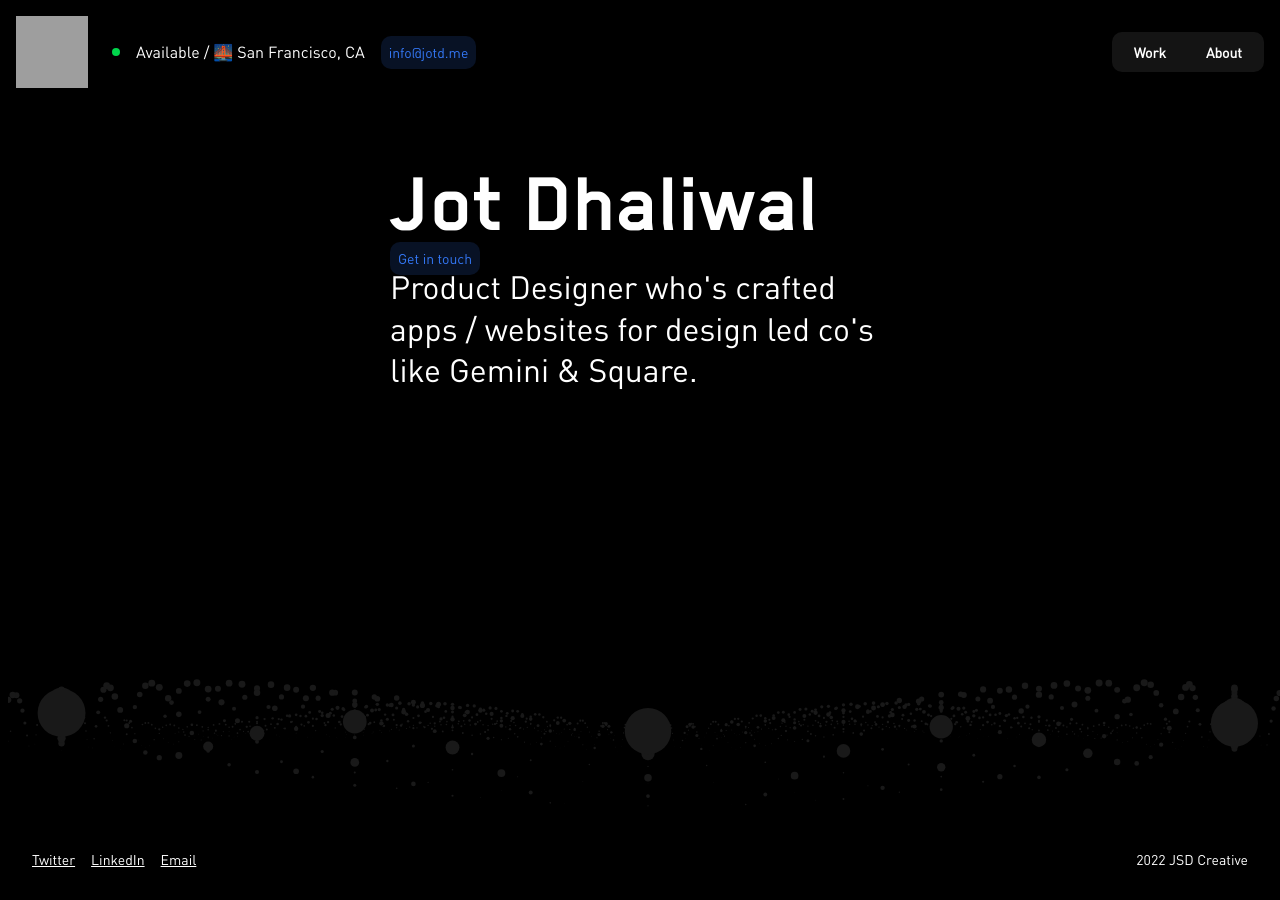
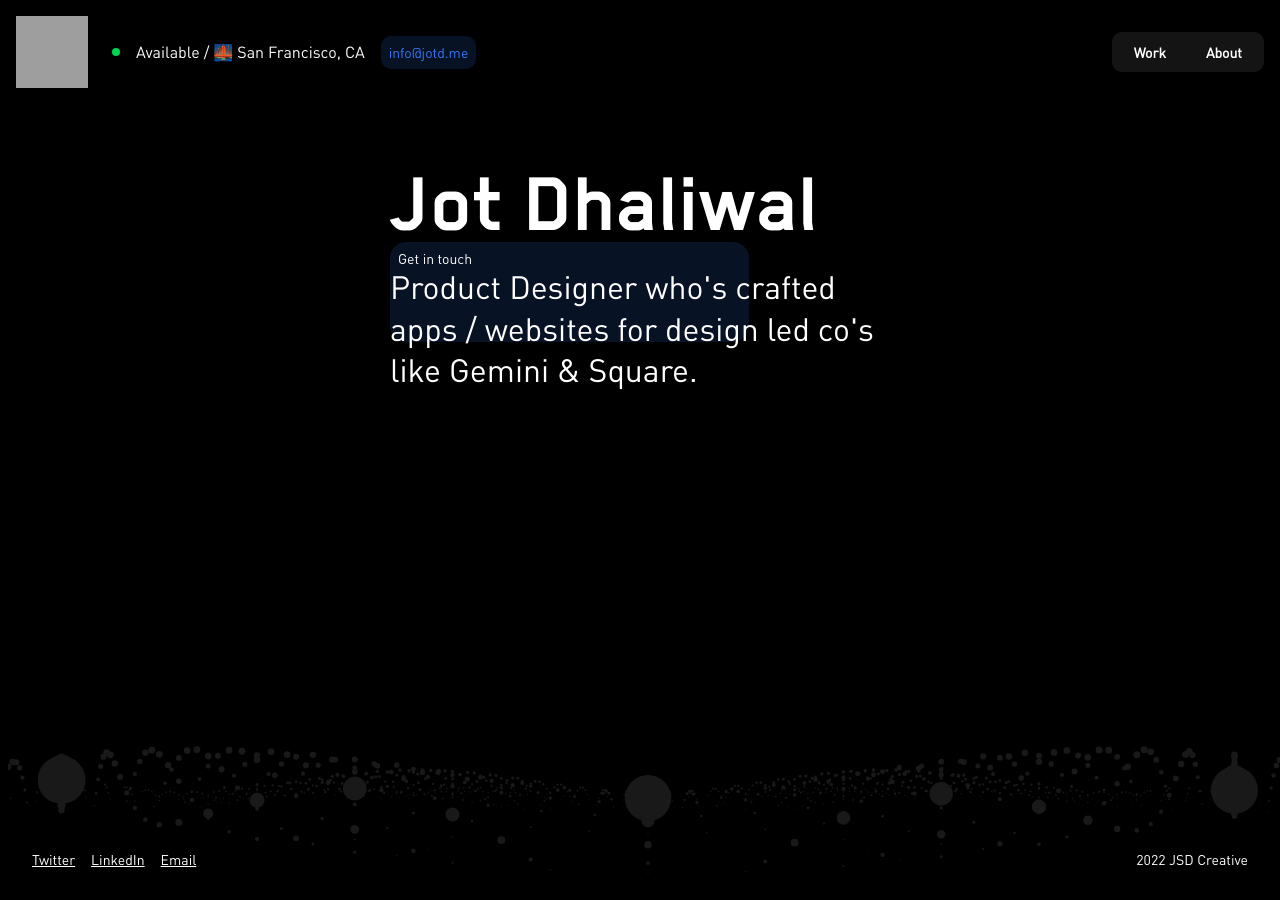
Before and after one commit to jotd/jotd-portfolio, a Jekyll site: the page index.html, which Jekyll copies as it is, in a window 1280 px wide and 900 px high. Built offline with Jekyll 4.4.1, drawn with Linux system fonts in a browser that asks for light colours; grey boxes are pictures that could not be loaded.

Commit message:
Update index.html

```diff
--- a/index.html
+++ b/index.html
@@ -47,7 +47,7 @@
         Product Designer who's crafted apps / websites for design led co's like Gemini & Square.
       </div>
       <div>
-        <a class="cta" href="mailto:info@jotd.me?subject=Inquiry%20from%20website"> Get in touch</a>
+        <a class="cta-2" href="mailto:info@jotd.me?subject=Inquiry%20from%20website"> Get in touch</a>
       </div>
     </div>
 
```
